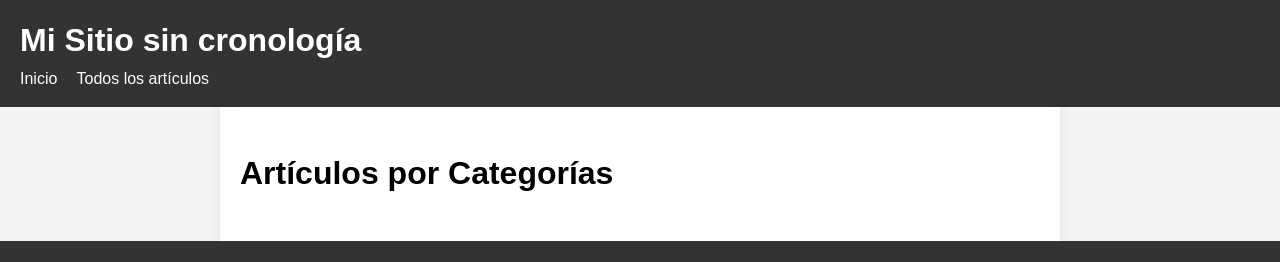
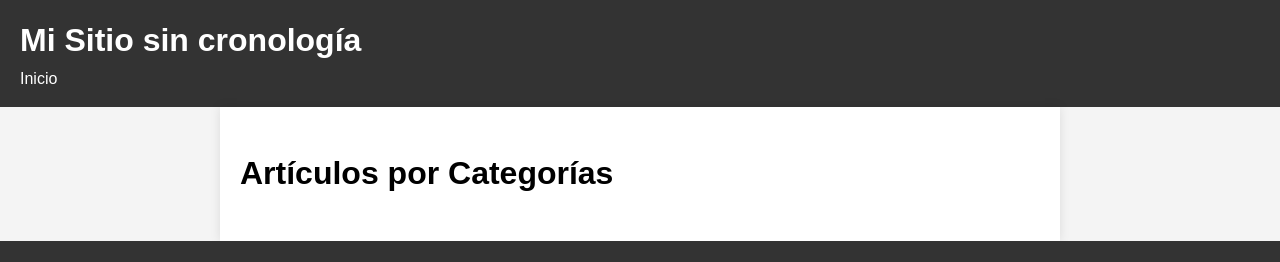
Before and after one commit to alberthr/alberthr.github.io, a Jekyll site: the page built from index.md, in a window 1280 px wide. Shown: the top 262 px of the page. Built offline with Jekyll 4.4.1, drawn with Linux system fonts in a browser that asks for light colours.

Commit message:
Update header.html

```diff
--- a/_includes/header.html
+++ b/_includes/header.html
@@ -2,6 +2,5 @@
   <h1>{{ site.title }}</h1>
   <nav>
     <a href="{{ '/' | relative_url }}">Inicio</a>
-    <a href="{{ '/' | relative_url }}">Todos los artículos</a>
   </nav>
 </header>
```
